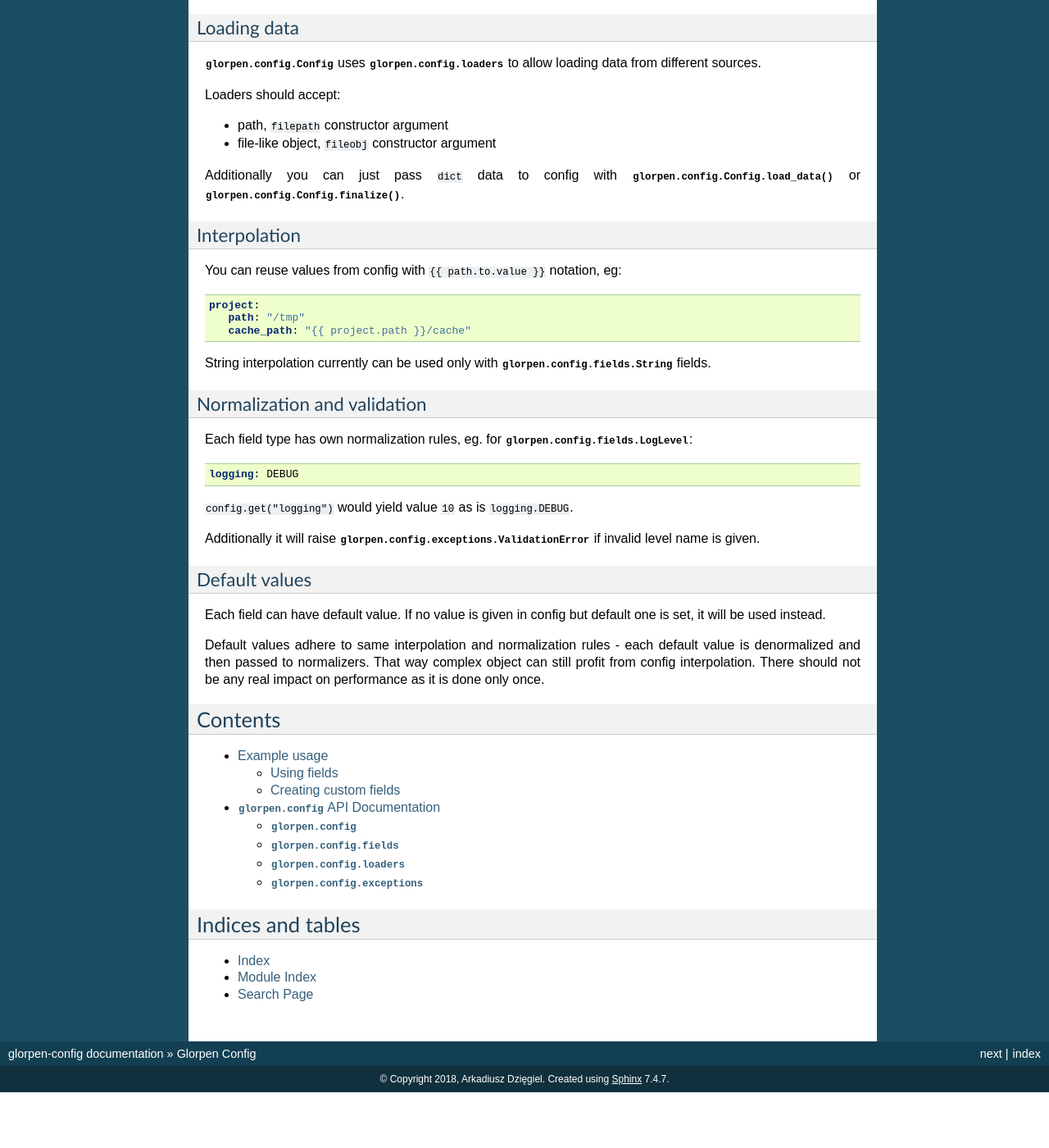
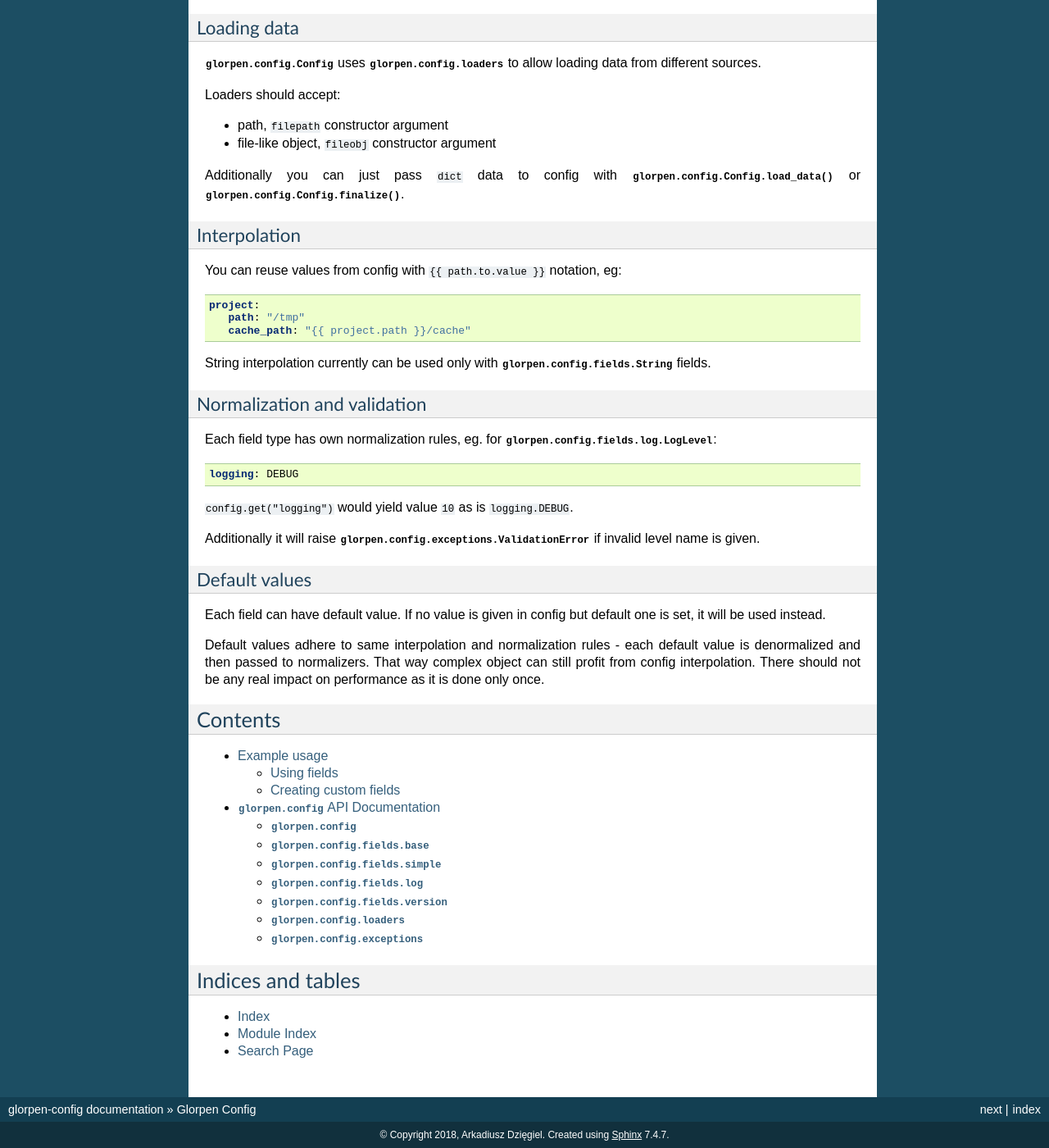
Before and after one commit to glorpen/glorpen-config, a Sphinx documentation site: the page built from doc/index.rst, in a window 1280 px wide and 1400 px high, scrolled down 515 px. Shown: the whole window at 82% size. Built offline with Sphinx 7.4.7, drawn with Linux system fonts in a browser that asks for light colours; the version number could not be read and is left out; before the commit the page ends 1847 px from its top, so only the background shows below that.

Commit message:
update docs

```diff
--- a/doc/code.rst
+++ b/doc/code.rst
@@ -11,12 +11,34 @@
 
       Current package version.
 
-:mod:`glorpen.config.fields`
-----------------------------
+:mod:`glorpen.config.fields.base`
+---------------------------------
 
-.. automodule:: glorpen.config.fields
+.. automodule:: glorpen.config.fields.base
    :members:
    :special-members: __init__
+
+:mod:`glorpen.config.fields.simple`
+-----------------------------------
+
+.. automodule:: glorpen.config.fields.simple
+   :members:
+   :special-members: __init__
+
+:mod:`glorpen.config.fields.log`
+--------------------------------
+
+.. automodule:: glorpen.config.fields.log
+   :members:
+   :special-members: __init__
+
+:mod:`glorpen.config.fields.version`
+------------------------------------
+
+.. automodule:: glorpen.config.fields.version
+   :members:
+   :special-members: __init__
+
 
 :mod:`glorpen.config.loaders`
 -----------------------------
--- a/doc/index.rst
+++ b/doc/index.rst
@@ -56,7 +56,7 @@ String interpolation currently can be used only with :class:`glorpen.config.fiel
 Normalization and validation
 ----------------------------
 
-Each field type has own normalization rules, eg. for :class:`glorpen.config.fields.LogLevel`:
+Each field type has own normalization rules, eg. for :class:`glorpen.config.fields.log.LogLevel`:
 
 .. code-block:: yaml
 
--- a/doc/usage.rst
+++ b/doc/usage.rst
@@ -10,14 +10,15 @@ Your first step should be defining configuration schema:
 .. code-block:: python
 
    import logging
-   import glorpen.config.fields as f
+   import glorpen.config.fields.simple as f
+   from glorpen.config.fields.log import LogLevel
 
    project_path = "/tmp/project"
 
    spec = f.Dict({
      "project_path": f.Path(default=project_path),
      "project_cache_path": f.Path(default="{{ project_path }}/cache"),
-     "logging": f.LogLevel(default=logging.INFO),
+     "logging": fl.LogLevel(default=logging.INFO),
      "database": f.String(),
      "sources": f.Dict({
          "some_param": f.String(),
@@ -59,16 +60,16 @@ Then you can create ``glorpen.config.Config`` instance:
 Creating custom fields
 ======================
 
-Custom field class should extend :class:`glorpen.config.fields.Field` or :class:`glorpen.config.fields.FieldWithDefault`.
+Custom field class should extend :class:`glorpen.config.fields.base.Field` or :class:`glorpen.config.fields.base.FieldWithDefault`.
 
-:meth:`glorpen.config.fields.Field.make_resolvable` method should register normalizer functions which later will be called in registration order.
+:meth:`glorpen.config.fields.base.Field.make_resolvable` method should register normalizer functions which later will be called in registration order.
 Each value returned by normalizer is passed to next one. After chain end value is returned as config value.
 
-Returned :class:`glorpen.config.fields.ResolvableObject` instance is resolved before passing it to next normalizer.
+Returned :class:`glorpen.config.fields.base.ResolvableObject` instance is resolved before passing it to next normalizer.
 
 If value passed to normalizator is invalid it should raise :class:`glorpen.config.exceptions.ValidationError`.
-Sometimes value can be lazy loaded - it is represented as :class:`glorpen.config.fields.ResolvableObject`.
-You can get real value by using :meth:`glorpen.config.fields.resolve`.
+Sometimes value can be lazy loaded - it is represented as :class:`glorpen.config.fields.base.ResolvableObject`.
+You can get real value by using :meth:`glorpen.config.fields.base.resolve`.
 
 .. code-block:: python
 
```
Also changed, not shown: README.rst (+10 -9 lines).
